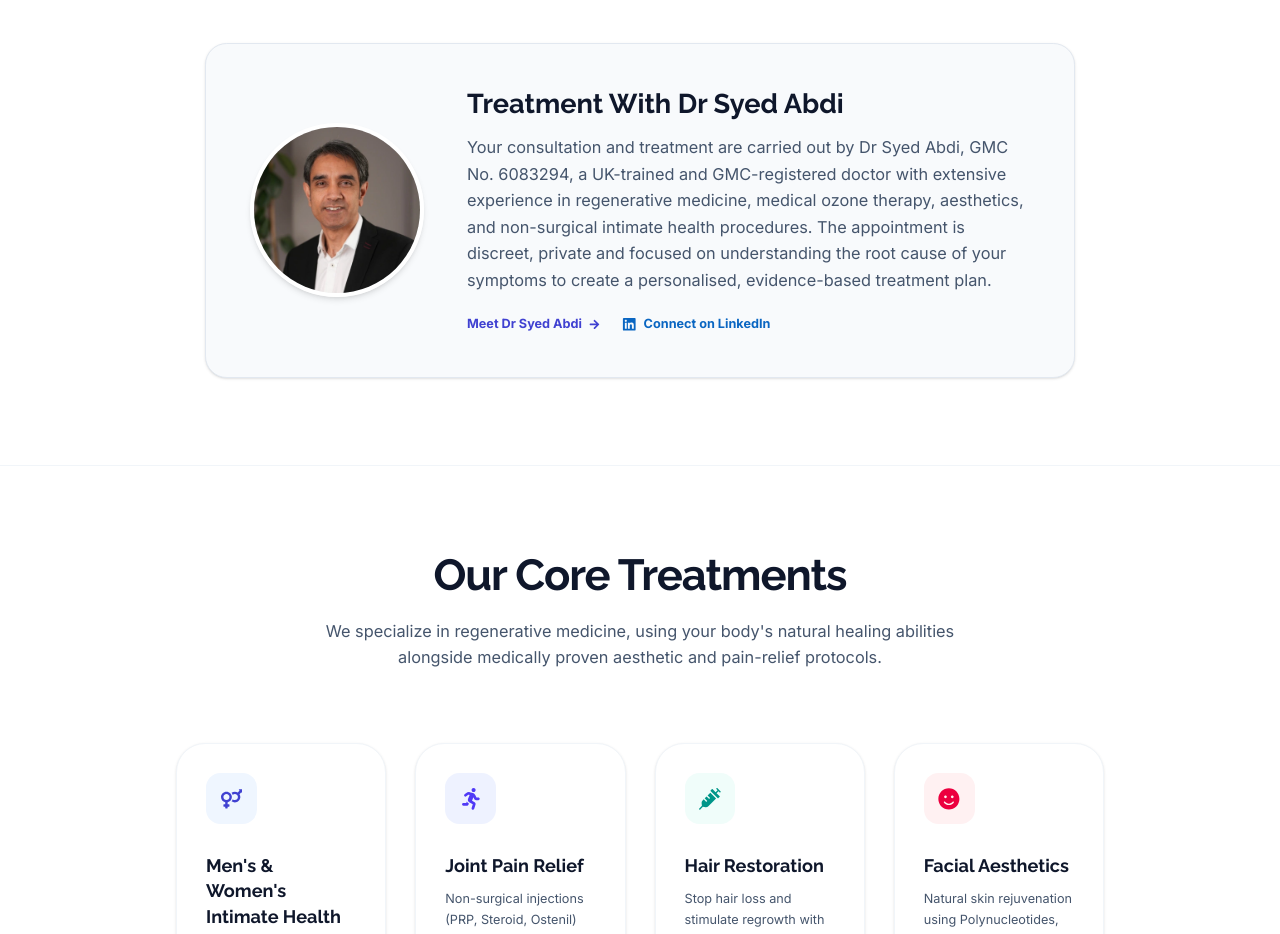
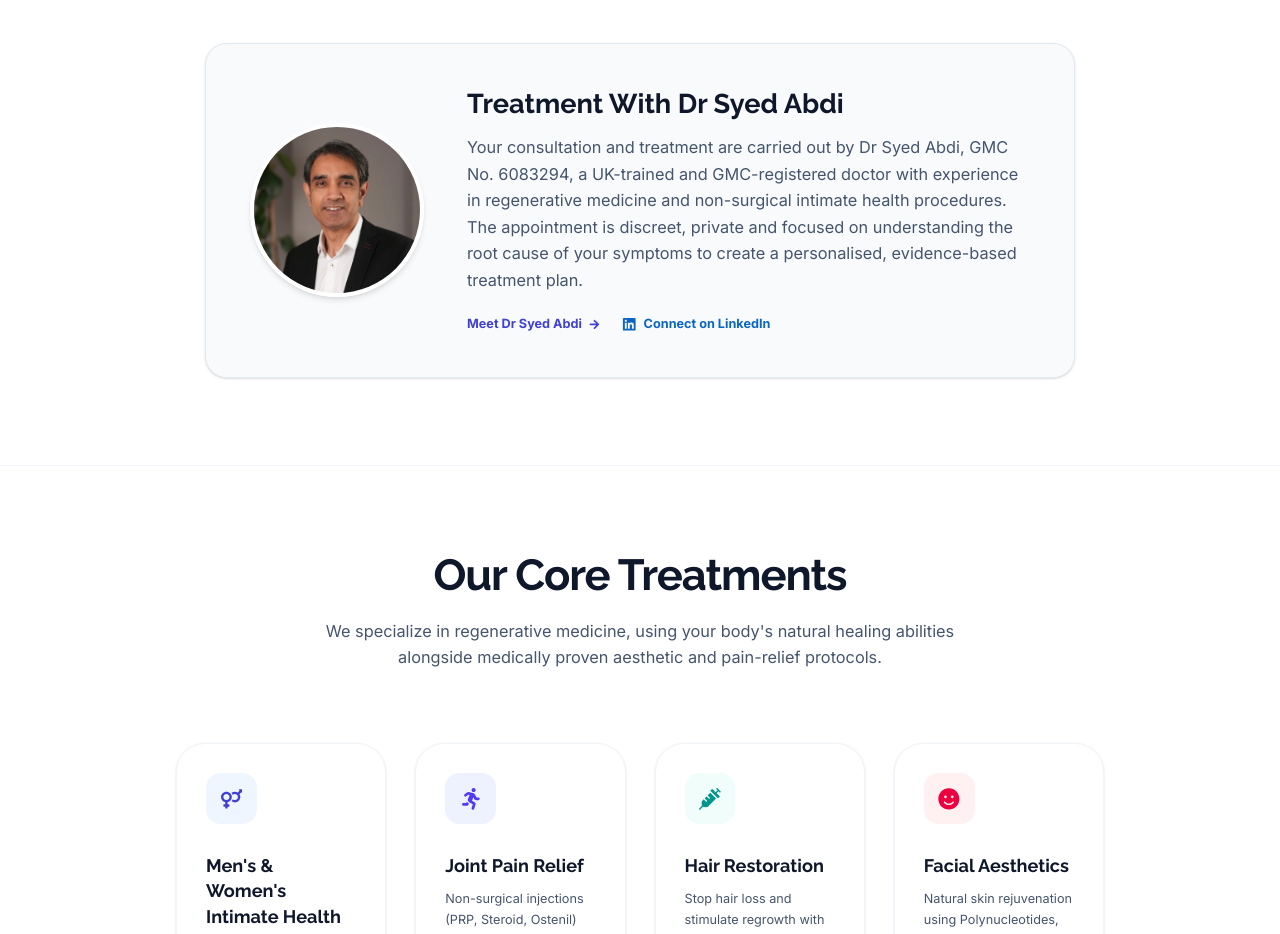
Before and after one commit to binithekid/Healing-PRP-Clinics-Preview, a Next.js app: page / in a window 1280 px wide. Shown: the part 860-1794 px from the top of the page. Built offline with nearby package versions, Linux system fonts and the light colour scheme.

Commit message:
Update treatment description in EDFeatureBlock
Removed mention of medical ozone therapy and aesthetics from the description.

```diff
--- a/src/components/EDFeatureBlock.tsx
+++ b/src/components/EDFeatureBlock.tsx
@@ -36,7 +36,7 @@ export default function EDFeatureBlock() {
               Treatment With Dr Syed Abdi
             </h2>
             <p className="text-slate-600 text-base md:text-lg leading-relaxed mb-6">
-              Your consultation and treatment are carried out by Dr Syed Abdi, GMC No. 6083294, a UK-trained and GMC-registered doctor with extensive experience in regenerative medicine, medical ozone therapy, aesthetics, and non-surgical intimate health procedures. The appointment is discreet, private and focused on understanding the root cause of your symptoms to create a personalised, evidence-based treatment plan.
+              Your consultation and treatment are carried out by Dr Syed Abdi, GMC No. 6083294, a UK-trained and GMC-registered doctor with experience in regenerative medicine and non-surgical intimate health procedures. The appointment is discreet, private and focused on understanding the root cause of your symptoms to create a personalised, evidence-based treatment plan.
             </p>
             <div className="flex flex-col sm:flex-row items-center gap-6 justify-center md:justify-start">
               <Link
```
